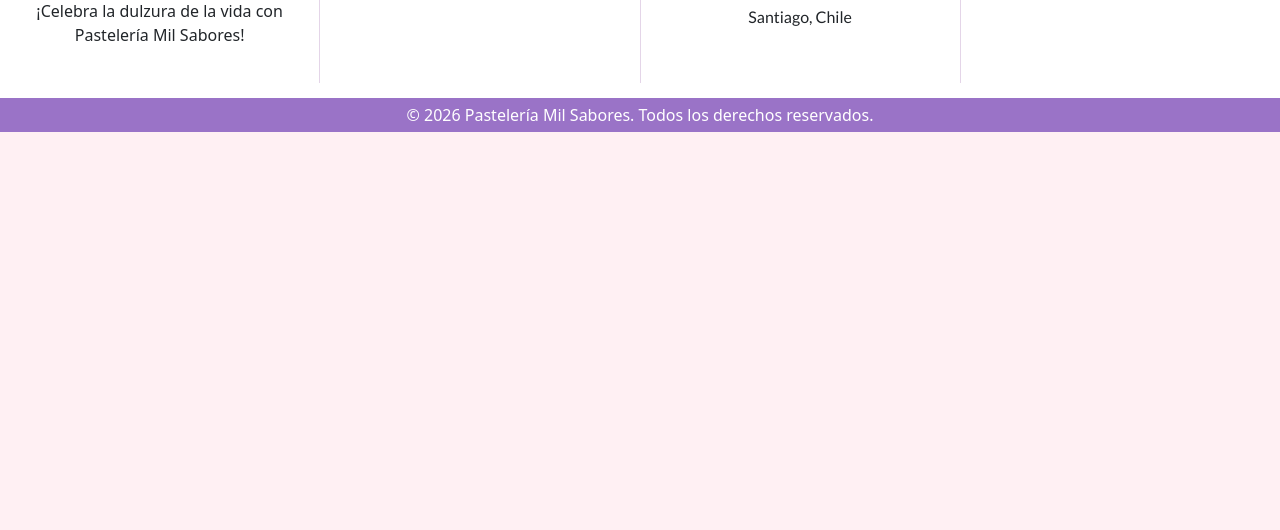
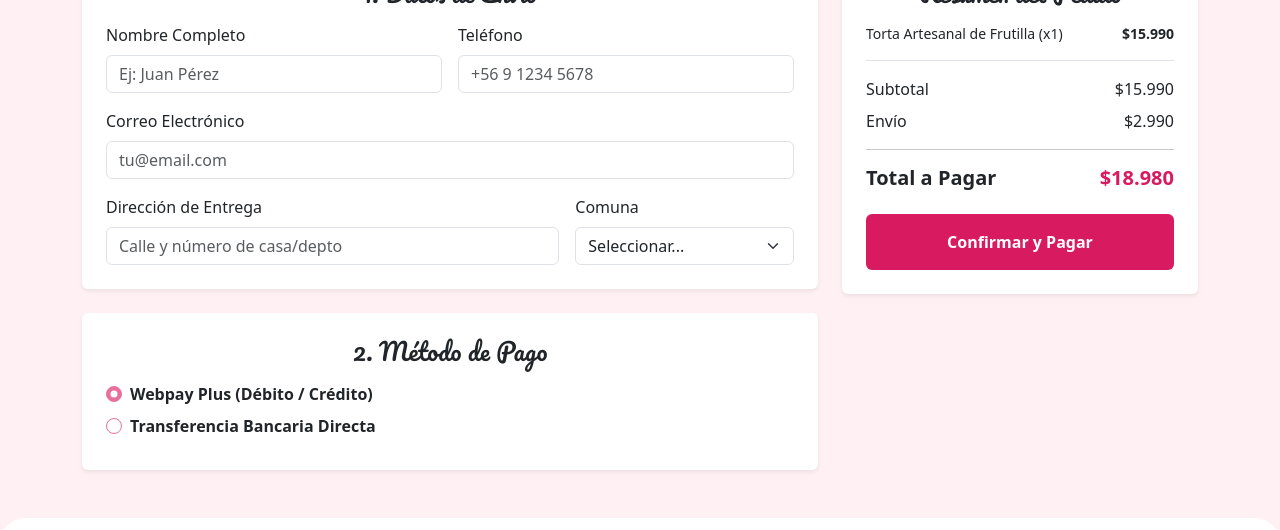
Before and after one commit to Kerdugarte/pasteleria-mil-sabores, a plain HTML site: page checkout.html in a window 1280 px wide. Shown: the part 244-774 px from the top of the page. Drawn offline with nearby package versions, Linux system fonts and the light colour scheme.

Commit message:
feat: actualizacion

```diff
--- a/checkout.html
+++ b/checkout.html
@@ -32,20 +32,113 @@
 
     </nav>
 
+    <main class="container my-5">
+        <h1 class="letra-Titulos text-center mb-4">Finalizar Compra</h1>
 
+        <form id="form-checkout" onsubmit="realizarPedido(event)">
+            <div class="row g-4">
 
+                <!-- Columna Izquierda: Formulario de Datos -->
+                <div class="col-lg-8">
 
+                    <!-- Datos de Envío -->
+                    <div class="bg-white p-4 rounded shadow-sm mb-4">
+                        <h3 class="letra-Titulos h4 mb-3">1. Datos de Envío</h3>
+                        <div class="row g-3">
+                            <div class="col-md-6">
+                                <label for="nombre" class="form-label">Nombre Completo</label>
+                                <input type="text" class="form-control" id="nombre" required placeholder="Ej: Juan Pérez">
+                            </div>
+                            <div class="col-md-6">
+                                <label for="telefono" class="form-label">Teléfono</label>
+                                <input type="tel" class="form-control" id="telefono" required placeholder="+56 9 1234 5678">
+                            </div>
+                            <div class="col-12">
+                                <label for="email" class="form-label">Correo Electrónico</label>
+                                <input type="email" class="form-control" id="email" required placeholder="tu@email.com">
+                            </div>
+                            <div class="col-md-8">
+                                <label for="direccion" class="form-label">Dirección de Entrega</label>
+                                <input type="text" class="form-control" id="direccion" required placeholder="Calle y número de casa/depto">
+                            </div>
+                            <div class="col-md-4">
+                                <label for="comuna" class="form-label">Comuna</label>
+                                <select class="form-select" id="comuna" required>
+                                    <option value="" selected disabled>Seleccionar...</option>
+                                    <option value="santiago">Santiago Centro</option>
+                                    <option value="providencia">Providencia</option>
+                                    <option value="lascondes">Las Condes</option>
+                                    <option value="ñuñoa">Ñuñoa</option>
+                                </select>
+                            </div>
+                        </div>
+                    </div>
 
+                    <!-- Métodos de Pago -->
+                    <div class="bg-white p-4 rounded shadow-sm">
+                        <h3 class="letra-Titulos h4 mb-3">2. Método de Pago</h3>
+                        <div class="form-check mb-2">
+                            <input class="form-check-input" type="radio" name="metodoPago" id="webpay" value="webpay" checked>
+                            <label class="form-check-label fw-bold" for="webpay">
+                                Webpay Plus (Débito / Crédito)
+                            </label>
+                        </div>
+                        <div class="form-check mb-2">
+                            <input class="form-check-input" type="radio" name="metodoPago" id="transferencia" value="transferencia">
+                            <label class="form-check-label fw-bold" for="transferencia">
+                                Transferencia Bancaria Directa
+                            </label>
+                        </div>
+                    </div>
 
+                </div>
 
+                <!-- Columna Derecha: Resumen del Pedido -->
+                <div class="col-lg-4">
+                    <div class="bg-white p-4 rounded shadow-sm sticky-top" style="top: 20px;">
+                        <h3 class="letra-Titulos h4 mb-3">Resumen del Pedido</h3>
 
+                        <!-- Lista rápida de ítems -->
+                        <div class="mb-3 border-bottom pb-2">
+                            <div class="d-flex justify-content-between align-items-center mb-2">
+                                <small>Torta Artesanal de Frutilla (x1)</small>
+                                <small class="fw-bold">$15.990</small>
+                            </div>
+                        </div>
 
+                        <div class="d-flex justify-content-between mb-2">
+                            <span>Subtotal</span>
+                            <span>$15.990</span>
+                        </div>
+                        <div class="d-flex justify-content-between mb-2">
+                            <span>Envío</span>
+                            <span>$2.990</span>
+                        </div>
 
+                        <hr>
 
+                        <div class="d-flex justify-content-between font-weight-bold h5 mb-4">
+                            <strong>Total a Pagar</strong>
+                            <strong style="color: #d81b60;">$18.980</strong>
+                        </div>
 
+                        <button type="submit" class="btn btn-primary w-100 py-3 fw-bold" style="background-color: #d81b60; border: none;">
+                            Confirmar y Pagar
+                        </button>
+                    </div>
+                </div>
 
+            </div>
+        </form>
+    </main>
 
-
+    <script>
+        function realizarPedido(event) {
+            event.preventDefault();
+            alert('¡Gracias por tu compra en Pastelería Mil Sabores! Tu pedido ha sido procesado con éxito.');
+            window.location.href = 'index.html';
+        }
+    </script>
 
 
 
```
Also changed, not shown: carrito.html (+3 -3 lines), js/checkout.js (added, +8 -0 lines).
